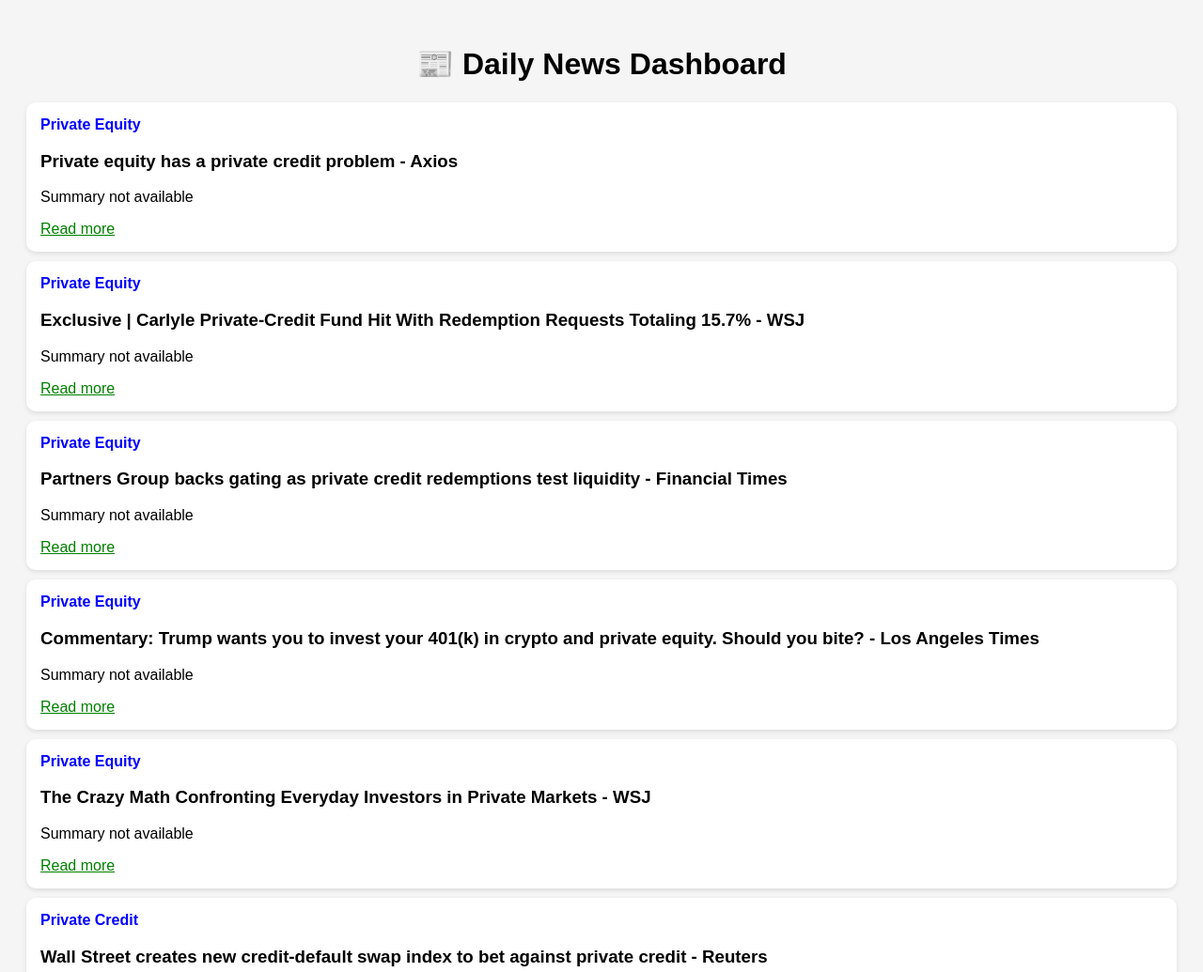
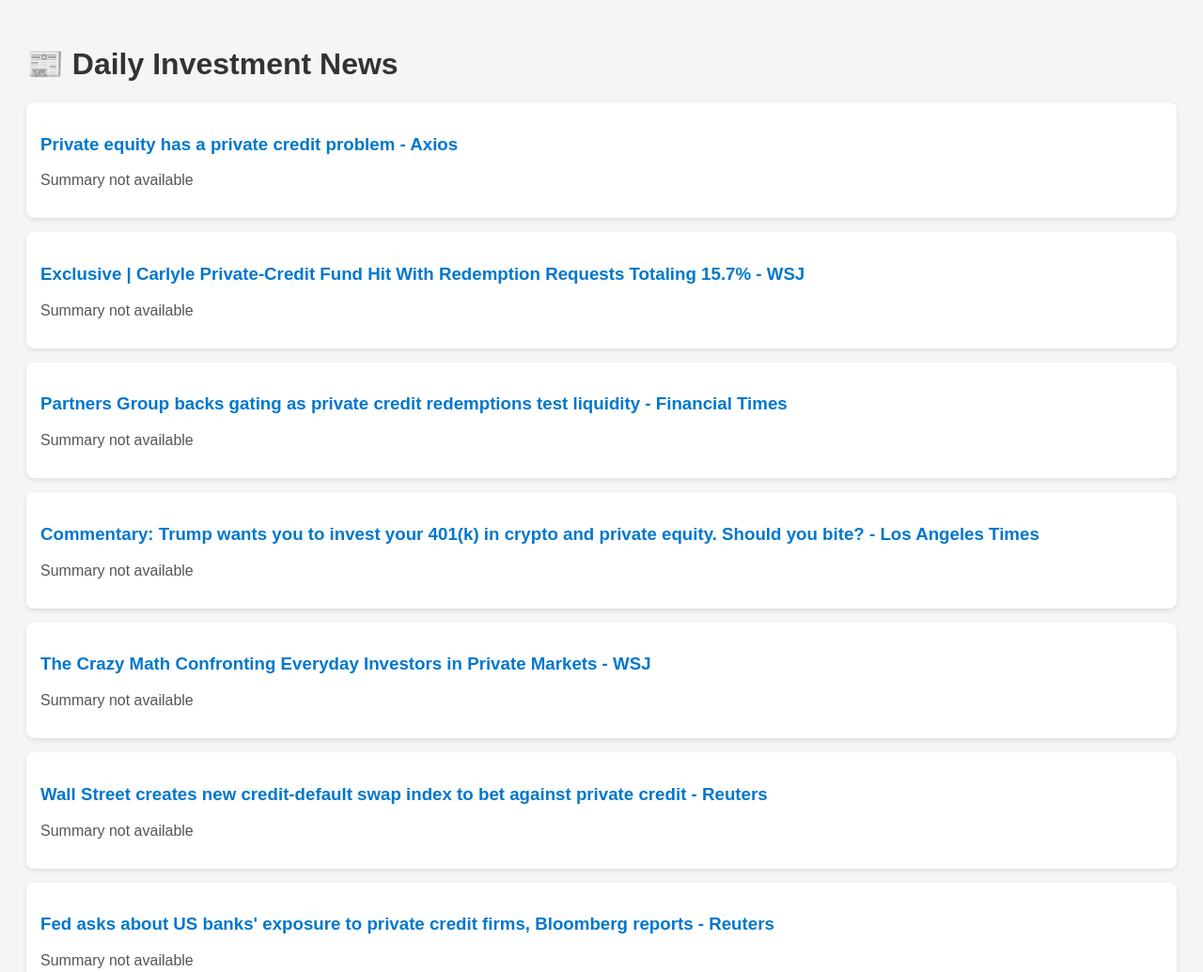
Before and after one commit to miteshnagar9212-bot/daily-news-automation, a plain HTML site: page index.html in a window 1280 px wide. Shown: the top 1035 px of the page at 94% size. Drawn offline with Linux system fonts and the light colour scheme.

Commit message:
Update index.html

```diff
--- a/index.html
+++ b/index.html
@@ -1,61 +1,59 @@
 <!DOCTYPE html>
 <html>
 <head>
-    <title>Daily News Dashboard</title>
+    <title>Daily Investment News</title>
     <style>
         body {
             font-family: Arial;
+            padding: 20px;
             background: #f5f5f5;
-            padding: 20px;
         }
         h1 {
-            text-align: center;
+            color: #333;
         }
         .card {
             background: white;
             padding: 15px;
-            margin: 10px 0;
-            border-radius: 10px;
+            margin-bottom: 15px;
+            border-radius: 8px;
             box-shadow: 0 2px 5px rgba(0,0,0,0.1);
         }
-        .category {
-            color: blue;
-            font-weight: bold;
+        a {
+            text-decoration: none;
+            color: #0077cc;
         }
-        a {
-            color: green;
+        p {
+            color: #555;
         }
     </style>
 </head>
-
 <body>
 
-<h1>📰 Daily News Dashboard</h1>
+<h1>📰 Daily Investment News</h1>
 
-<div id="news-container"></div>
+<div id="news"></div>
 
 <script>
 fetch('news_data.json')
     .then(response => response.json())
     .then(data => {
-        const container = document.getElementById('news-container');
+        const container = document.getElementById('news');
 
-        data.forEach(item => {
+        data.forEach(article => {
             const div = document.createElement('div');
             div.className = 'card';
 
             div.innerHTML = `
-                <div class="category">${item.category}</div>
-                <h3>${item.title}</h3>
-                <p>${item.summary}</p>
-                <a href="${item.link}" target="_blank">Read more</a>
+                <h3><a href="${article.link}" target="_blank">${article.title}</a></h3>
+                <p>${article.summary}</p>
             `;
 
             container.appendChild(div);
         });
     })
-    .catch(error => {
-        console.error("Error loading JSON:", error);
+    .catch(err => {
+        document.getElementById('news').innerHTML = "Error loading news.";
+        console.error(err);
     });
 </script>
 
```
